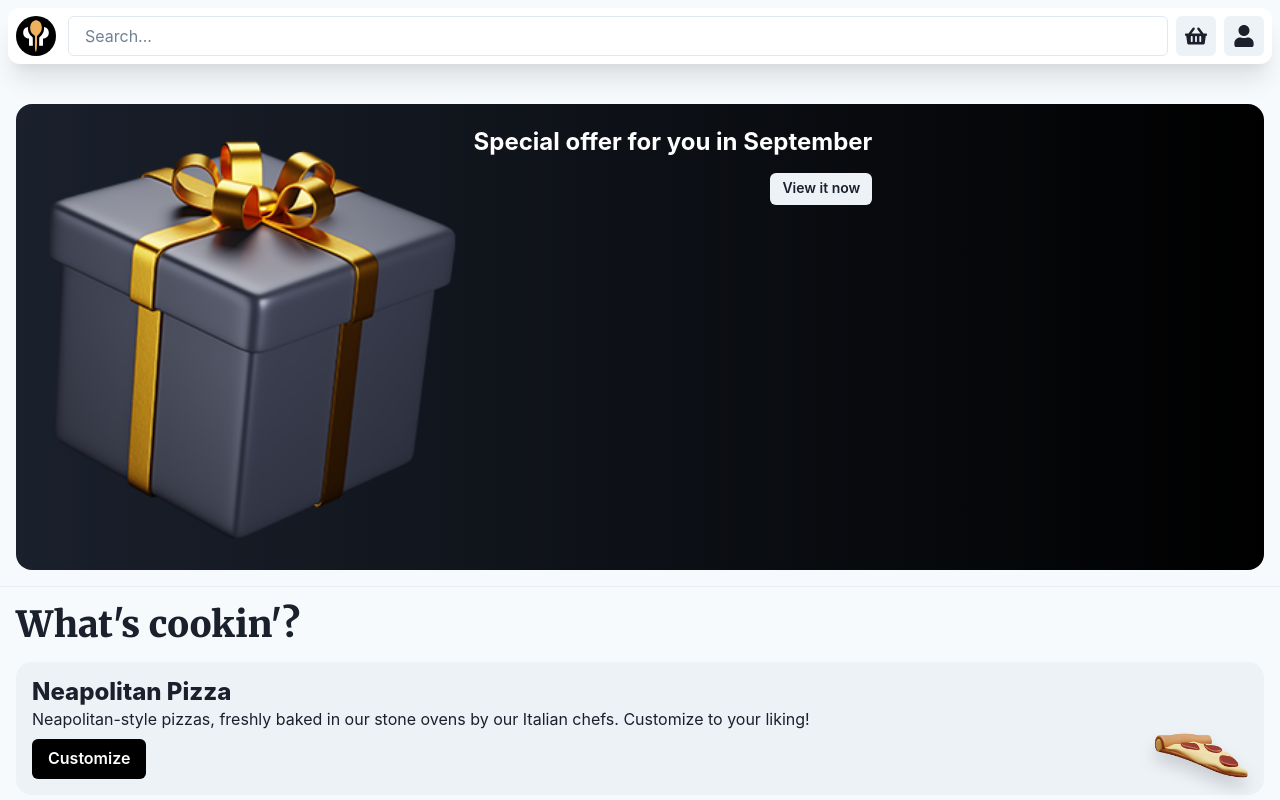
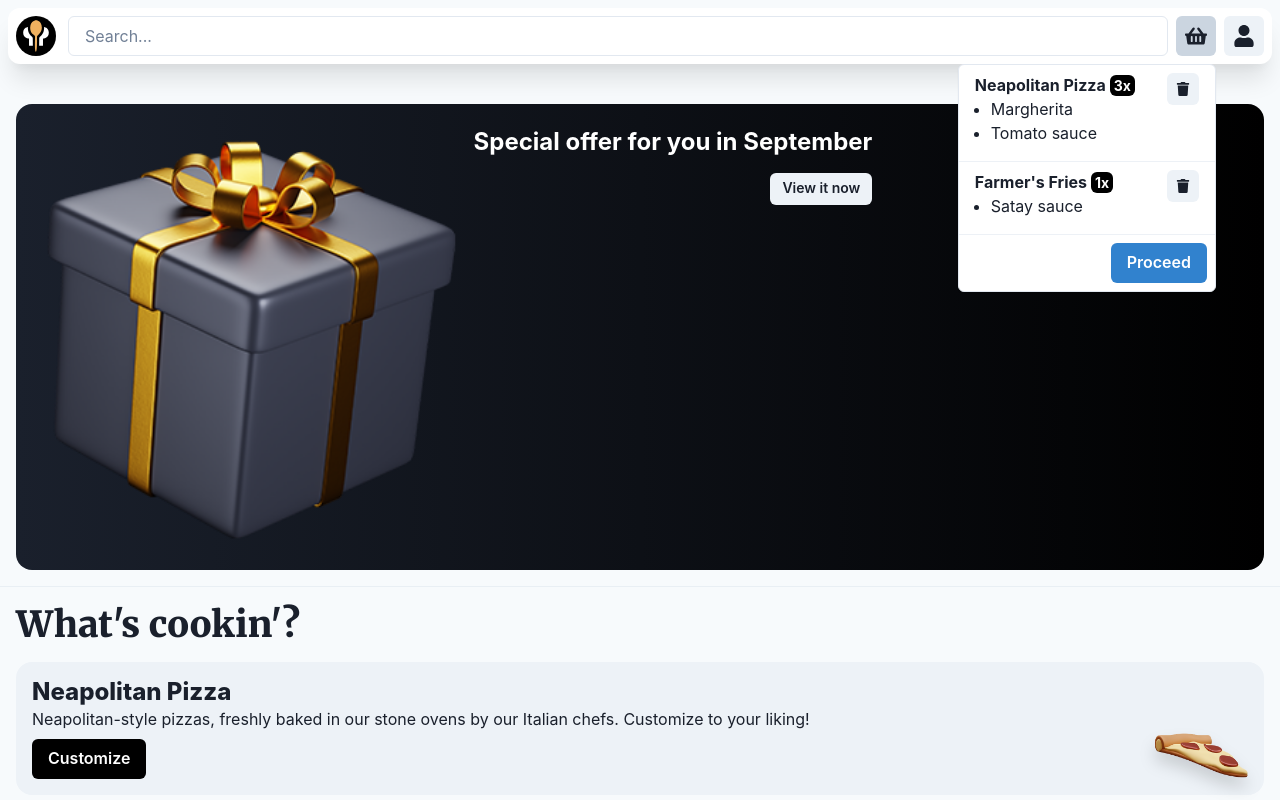
Before and after one commit to wouter-deen/ritmo-restaurant, a Next.js app: page / in a window 1280 px wide. Both pictures are taken after a click on the button 1196 px from the left and 36 px from the top of the page. Shown: the top 800 px of the page. Built offline with nearby package versions, Linux system fonts and the light colour scheme.

Commit message:
Updated item modal and new design for shopping bag

```diff
--- a/components/Menu/ItemModal.js
+++ b/components/Menu/ItemModal.js
@@ -1,6 +1,6 @@
 import {
   Box,
-  Button, FormControl, FormLabel, HStack, Img, Input, InputGroup,
+  Button, Divider, FormControl, FormLabel, HStack, Img, Input, InputGroup,
   Modal,
   ModalBody,
   ModalCloseButton,
@@ -9,10 +9,11 @@ import {
   ModalHeader,
   ModalOverlay, Radio, RadioGroup, Select, Stack, Text, useNumberInput
 } from "@chakra-ui/react";
-import {useState} from "react";
+import {createContext, useState} from "react";
 
 export default function ItemModal(props) {
-  const [radioValue, setRadioValue] = useState('0')
+  const [radioValue, setRadioValue] = useState('0');
+  const CartContext = createContext(null);
 
   const { getInputProps, getIncrementButtonProps, getDecrementButtonProps } =
   useNumberInput({
@@ -32,10 +33,10 @@ export default function ItemModal(props) {
       <ModalOverlay />
       <ModalContent>
         <Box bgImg={props.pic} borderRadius="6px 6px 0 0" h="200px" backgroundPosition="center" backgroundSize="cover"/>
-        <ModalHeader>{props.name}</ModalHeader>
-        <ModalCloseButton bg="gray.200"/>
+        <ModalHeader pb={0}>{props.name}</ModalHeader>
+        <ModalCloseButton bg="rgba(255,255,255,.6)" backdropFilter="blur(5px)"/>
         <ModalBody>
-          <Text>{props.descr}</Text>
+          <Text pb={4}>{props.descr}</Text>
 
           <Box as="form" mt={4}>
             {props.selectTitle &&
@@ -63,7 +64,7 @@ export default function ItemModal(props) {
             }
 
             <FormControl mt={2}>
-              <FormLabel>Select amount</FormLabel>
+              <FormLabel>Order amount</FormLabel>
               <HStack mt={2} w="full">
                 <Button {...dec}>-</Button>
                 <Input {...input} />
--- a/components/Menu/Menu.js
+++ b/components/Menu/Menu.js
@@ -10,6 +10,8 @@ export default function Menu() {
                 pic="/pizza_pic.jpg"
                 selectTitle="Choose your pizza"
                 selectOptions={["Margherita", "Pepperoni", "Caprese"]}
+                radioTitle="Pick a sauce"
+                radioOptions={["Tomato", "BBQ"]}
                 price={11.99}
                 bottomOffset={4}
                 descr="Neapolitan-style pizzas, freshly baked in our stone ovens by our Italian chefs. Customize to your liking!"
--- a/components/NavBar.js
+++ b/components/NavBar.js
@@ -1,5 +1,18 @@
-import {Box, Flex, IconButton, Img, Input, Text} from "@chakra-ui/react";
-import {FaShoppingBasket, FaUser} from "react-icons/fa";
+import {
+  Box, Button, Divider,
+  Flex,
+  IconButton,
+  Img,
+  Input,
+  List,
+  ListItem,
+  Menu,
+  MenuButton,
+  MenuList,
+  Text,
+  UnorderedList
+} from "@chakra-ui/react";
+import {FaShoppingBasket, FaTrash, FaUser} from "react-icons/fa";
 
 export default function NavBar() {
   return (
@@ -7,7 +20,63 @@ export default function NavBar() {
       <Flex boxShadow="xl" px={2} py={2} mx={2} mb={8} rounded="xl" bg="white" pos="fixed" w="calc(100% - 1rem)" zIndex={1}>
         <Img src="/ritmo-logo.svg" boxSize={10} mr={3}/>
         <Input placeholder="Search..." mr={2}/>
-        <IconButton icon={<FaShoppingBasket/>} fontSize="22" mr={2}/>
+        <Menu>
+          <MenuButton
+            as={IconButton}
+            aria-label='Options'
+            icon={<FaShoppingBasket />}
+            fontSize="22"
+            mr={2}
+          />
+          <MenuList>
+            <List spacing={2}>
+
+              <ListItem px={4} pb={2}>
+                <Flex justify="space-between">
+                  <Box mr={8}>
+                    <Flex align="center">
+                      <Text fontWeight={700} mr={1}>Neapolitan Pizza</Text>
+                      <Box bg="black" rounded="md" h="fit-content" px={1} fontWeight="bold" color="white" fontSize="sm">
+                        3x
+                      </Box>
+                    </Flex>
+                    <UnorderedList>
+                      <ListItem>Margherita</ListItem>
+                      <ListItem>Tomato sauce</ListItem>
+                    </UnorderedList>
+                  </Box>
+                  <IconButton aria-label={"remove"} icon={<FaTrash/>} size="sm"/>
+                </Flex>
+              </ListItem>
+
+              <Divider/>
+
+              <ListItem px={4} pb={2}>
+                <Flex justify="space-between">
+                  <Box>
+                    <Flex align="center">
+                      <Text fontWeight={700} mr={1}>Farmer's Fries</Text>
+                      <Box bg="black" rounded="md" h="fit-content" px={1} fontWeight="bold" color="white" fontSize="sm">
+                        1x
+                      </Box>
+                    </Flex>
+                    <UnorderedList>
+                      <ListItem>Satay sauce</ListItem>
+                    </UnorderedList>
+                  </Box>
+                  <IconButton aria-label={"remove"} icon={<FaTrash/>} size="sm"/>
+                </Flex>
+              </ListItem>
+
+              <Divider/>
+
+              <Flex w="full" justify="flex-end">
+                <Button colorScheme="blue" mr={2}>Proceed</Button>
+              </Flex>
+
+            </List>
+          </MenuList>
+        </Menu>
         <IconButton icon={<FaUser/>} fontSize="22"/>
       </Flex>
     </Box>
```
